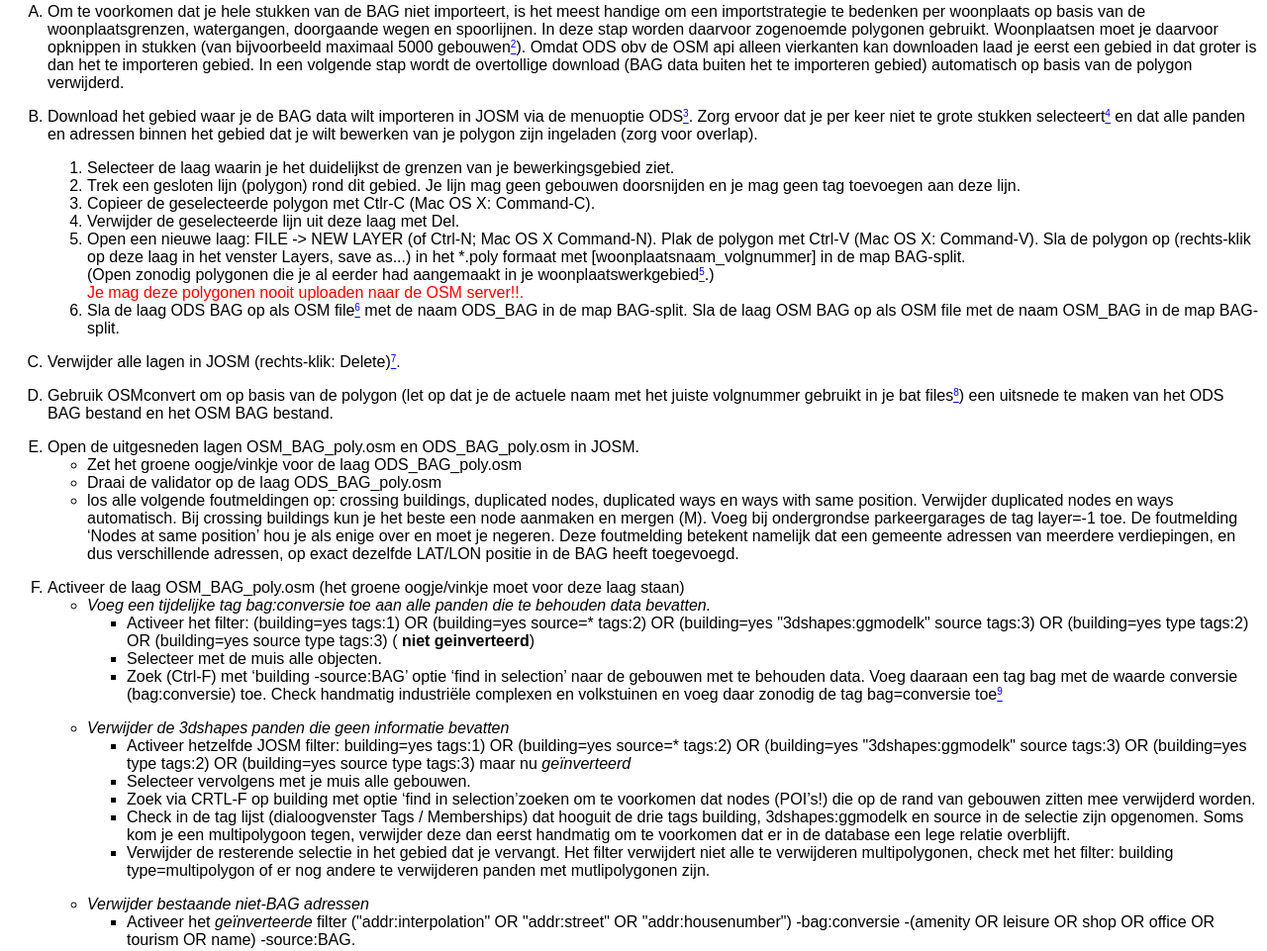
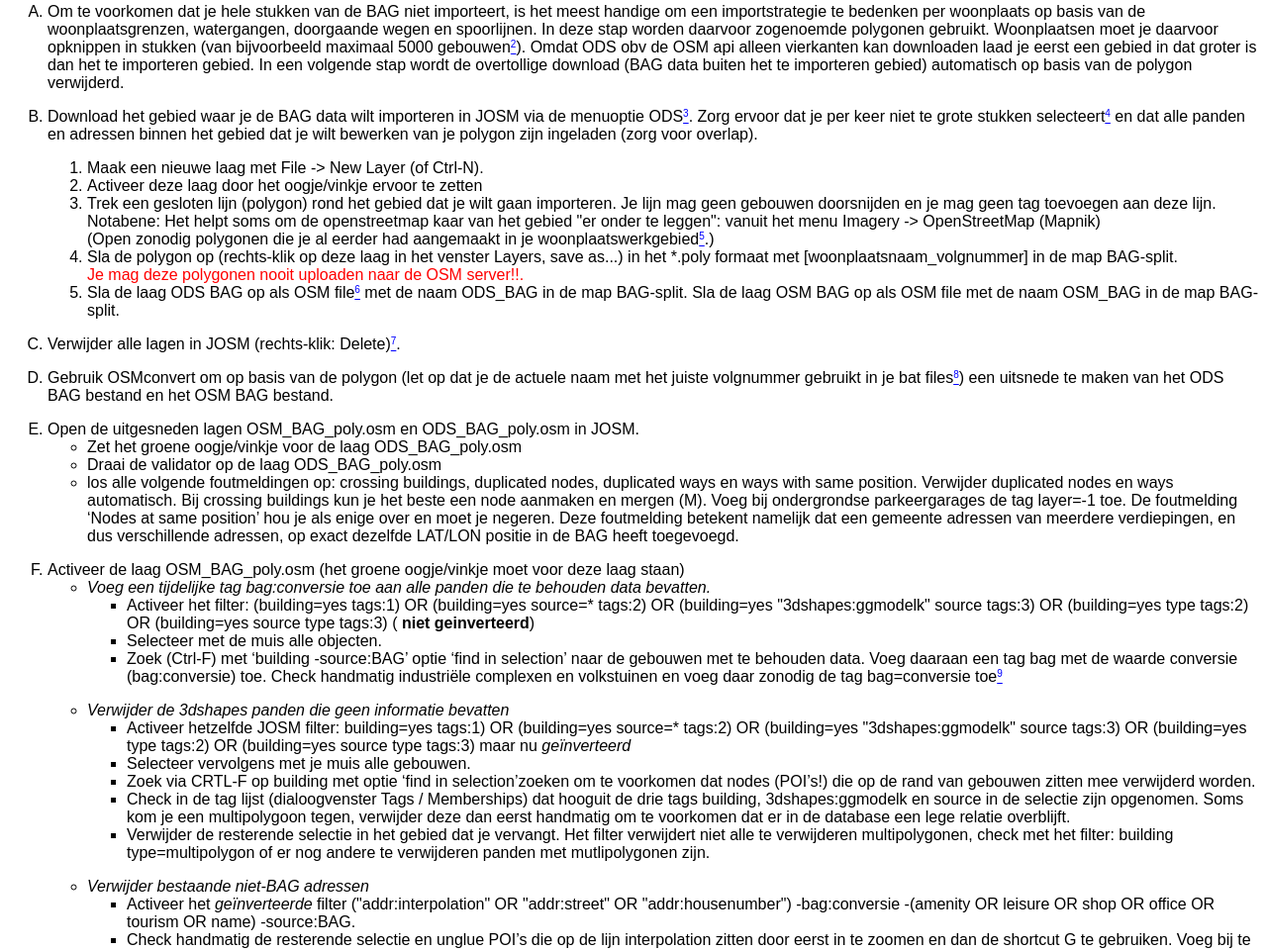
Before and after one commit to gidema/gidema.github.io, a plain HTML site: page bagimport/handleiding.html in a window 1280 px wide. Shown: the part 1851-2812 px from the top of the page at 99% size. Drawn offline with Linux system fonts and the light colour scheme.

Commit message:
Update handleiding.html
terug naar de polygon in een nieuwe laag tekenen.
Herstel html title

```diff
--- a/bagimport/handleiding.html
+++ b/bagimport/handleiding.html
@@ -2,7 +2,7 @@
 <HTML>
 <HEAD>
 	<META HTTP-EQUIV="CONTENT-TYPE" CONTENT="text/html; charset=utf-8">
-	<TITLE></TITLE>
+	<TITLE>BAG Import</TITLE>
 	<META NAME="GENERATOR" CONTENT="LibreOffice 4.1.3.2 (Linux)">
 	<META NAME="AUTHOR" CONTENT="JR">
 	<META NAME="CREATED" CONTENT="20140113;205700000000000">
@@ -148,18 +148,18 @@ andere mappers te vinden zijn de site <a href="http://resultmaps.neis-one.org/oo
 	bewerken van je polygon zijn ingeladen (zorg voor overlap).  </FONT>
 	</P>
 	<OL TYPE=1>
-		<LI>Selecteer de laag waarin je het duidelijkst de grenzen van je bewerkingsgebied ziet.
+		<LI>Maak een nieuwe laag met File -> New Layer (of Ctrl-N).</LI>
+		<LI>Activeer deze laag door het oogje/vinkje ervoor te zetten</LI>
+		<LI>Trek een gesloten lijn (polygon) rond het gebied dat je wilt gaan importeren. Je lijn mag geen
+		gebouwen doorsnijden en je mag geen tag toevoegen aan deze lijn. Notabene: Het helpt soms om
+		de openstreetmap kaar van het gebied "er onder te leggen": vanuit het menu
+		Imagery -> OpenStreetMap (Mapnik)<BR>
+		(Open zonodig polygonen die je al eerder had aangemaakt in je
+		woonplaatswerkgebied<A CLASS="sdfootnoteanc" NAME="sdfootnote5anc" HREF="#sdfootnote5sym"><SUP>5</SUP></A>.)
 		</LI>
-		<LI>Trek een gesloten lijn (polygon) rond dit gebied. Je lijn mag geen
-		gebouwen doorsnijden en je mag geen tag toevoegen aan deze lijn.</LI>
-		<LI>Copieer
-		de geselecteerde polygon met Ctlr-C (Mac OS X: Command-C).
-		<LI>Verwijder de geselecteerde lijn uit deze laag met Del.
-		<LI>Open
-		een nieuwe laag: FILE -&gt; NEW LAYER (of Ctrl-N; Mac OS X Command-N). Plak de polygon met Ctrl-V (Mac OS X: Command-V). Sla de polygon op (rechts-klik op deze laag in het venster Layers, save as...) in het *.poly formaat met
+		<LI>Sla de polygon op (rechts-klik op deze laag in het venster Layers, save as...) in het *.poly formaat met
 		[woonplaatsnaam_volgnummer] in de map BAG-split.<BR>
-		(Open zonodig polygonen die je al eerder had aangemaakt in je
-		woonplaatswerkgebied<A CLASS="sdfootnoteanc" NAME="sdfootnote5anc" HREF="#sdfootnote5sym"><SUP>5</SUP></A>.)<BR>
+
 		<FONT COLOR="#ff0000">Je mag deze polygonen nooit uploaden naar de OSM server!!.</FONT></LI>
 		<LI>Sla
 		de laag ODS BAG op als OSM file<A CLASS="sdfootnoteanc" NAME="sdfootnote6anc" HREF="#sdfootnote6sym"><SUP>6</SUP></A>
```
